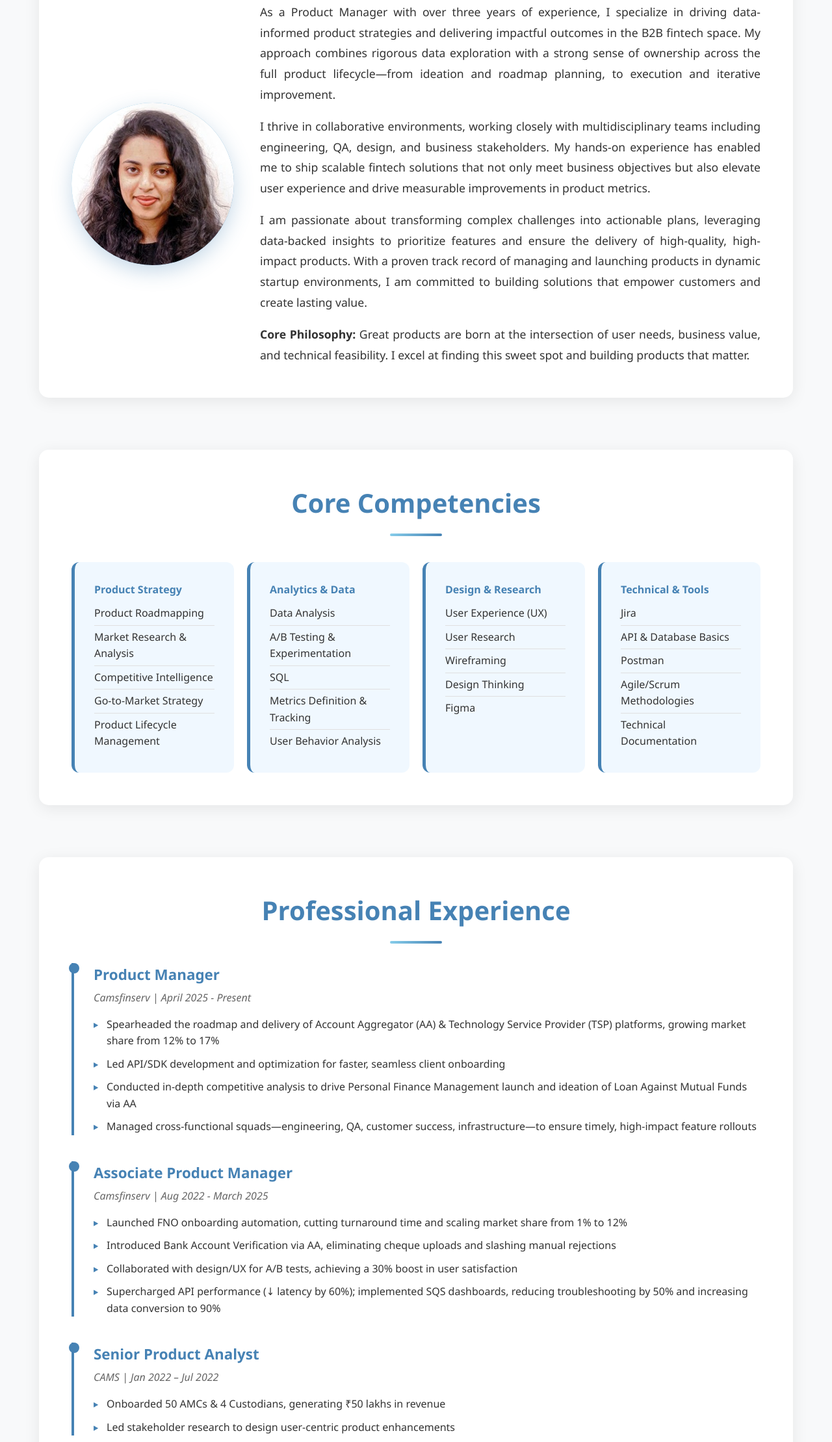
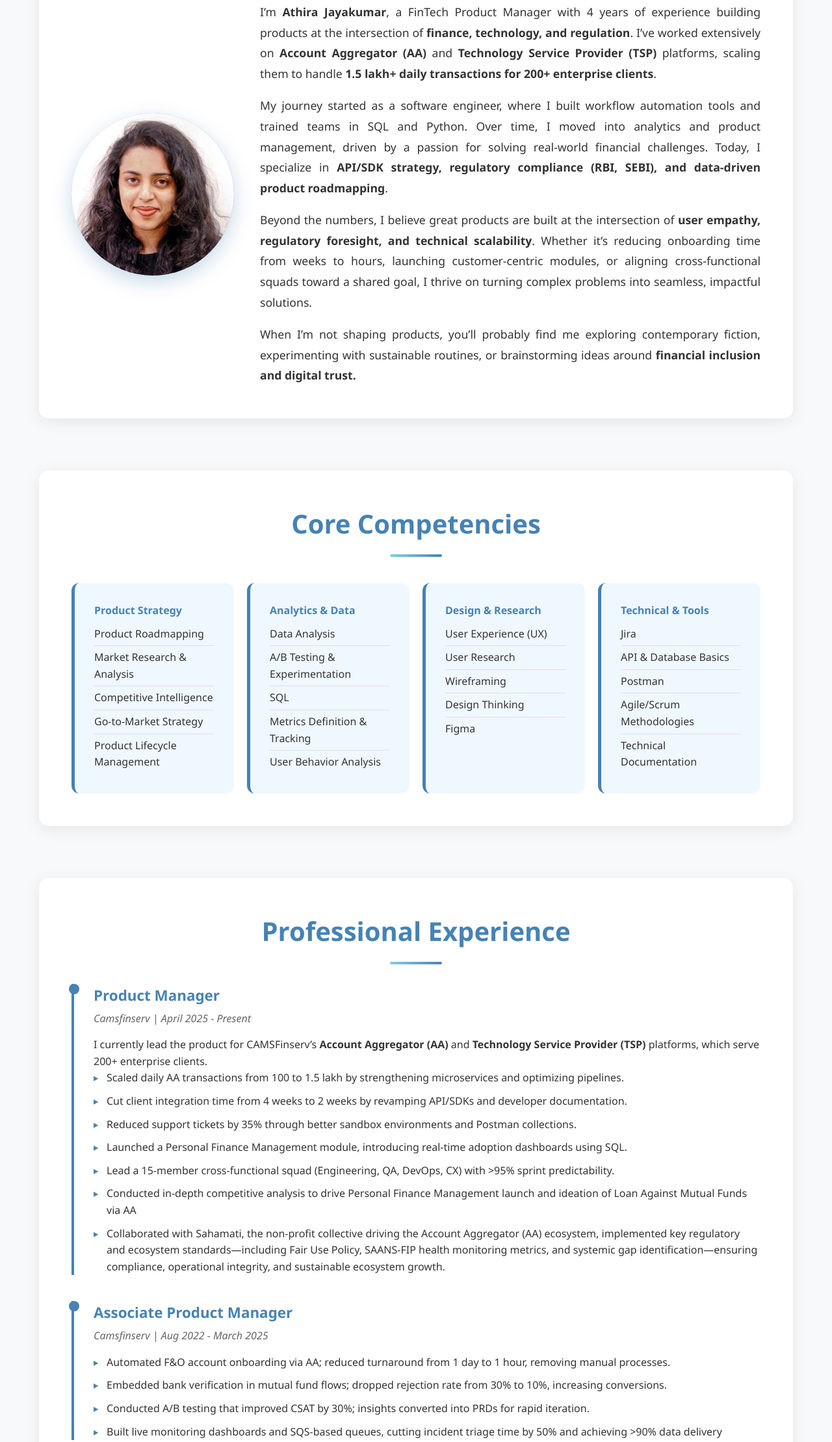
Before and after one commit to AthiraJayakumar-PM/Portfolio, a plain HTML site: page index.html in a window 1280 px wide. Shown: the part 564-2783 px from the top of the page at 65% size. Drawn offline with Linux system fonts and the light colour scheme.

Commit message:
Update index.html

```diff
--- a/index.html
+++ b/index.html
@@ -471,10 +471,10 @@
                 <div class="profile-image"><img src="image/athira.jpg" alt="Portfolio Image" width="250" height="250"/>
 				</div>
                 <div class="about-text">
-                    <p>As a Product Manager with over three years of experience, I specialize in driving data-informed product strategies and delivering impactful outcomes in the B2B fintech space. My approach combines rigorous data exploration with a strong sense of ownership across the full product lifecycle—from ideation and roadmap planning, to execution and iterative improvement.</p>
-                    <p>I thrive in collaborative environments, working closely with multidisciplinary teams including engineering, QA, design, and business stakeholders. My hands-on experience has enabled me to ship scalable fintech solutions that not only meet business objectives but also elevate user experience and drive measurable improvements in product metrics.</p>
-					<p>I am passionate about transforming complex challenges into actionable plans, leveraging data-backed insights to prioritize features and ensure the delivery of high-quality, high-impact products. With a proven track record of managing and launching products in dynamic startup environments, I am committed to building solutions that empower customers and create lasting value.</p>
-                    <p><strong>Core Philosophy:</strong> Great products are born at the intersection of user needs, business value, and technical feasibility. I excel at finding this sweet spot and building products that matter.</p>
+                    <p>I’m <strong>Athira Jayakumar</strong>, a FinTech Product Manager with 4 years of experience building products at the intersection of <strong>finance, technology, and regulation</strong>. I’ve worked extensively on <strong>Account Aggregator (AA)</strong> and <strong>Technology Service Provider (TSP)</strong> platforms, scaling them to handle <strong>1.5 lakh+ daily transactions for 200+ enterprise clients</strong>.</p>
+					<p>My journey started as a software engineer, where I built workflow automation tools and trained teams in SQL and Python. Over time, I moved into analytics and product management, driven by a passion for solving real-world financial challenges. Today, I specialize in <strong>API/SDK strategy, regulatory compliance (RBI, SEBI), and data-driven product roadmapping</strong>.</p>
+					<p>Beyond the numbers, I believe great products are built at the intersection of <strong>user empathy, regulatory foresight, and technical scalability</strong>. Whether it’s reducing onboarding time from weeks to hours, launching customer-centric modules, or aligning cross-functional squads toward a shared goal, I thrive on turning complex problems into seamless, impactful solutions.</p>
+					<p>When I’m not shaping products, you’ll probably find me exploring contemporary fiction, experimenting with sustainable routines, or brainstorming ideas around <strong>financial inclusion and digital trust.</strong></p>
                 </div>
             </div>
         </section>
@@ -532,10 +532,14 @@
                 <div class="job-title">Product Manager</div>
                 <div class="company-date">Camsfinserv | April 2025 - Present</div>
                 <ul class="achievements">
-                    <li>Spearheaded the roadmap and delivery of Account Aggregator (AA) & Technology Service Provider (TSP) platforms, growing market share from 12% to 17%</li>
-                    <li>Led API/SDK development and optimization for faster, seamless client onboarding</li>
+				I currently lead the product for CAMSFinserv’s <strong>Account Aggregator (AA)</strong> and <strong>Technology Service Provider (TSP)</strong> platforms, which serve 200+ enterprise clients.
+                    <li>Scaled daily AA transactions from 100 to 1.5 lakh by strengthening microservices and optimizing pipelines.</li>
+                    <li>Cut client integration time from 4 weeks to 2 weeks by revamping API/SDKs and developer documentation.</li>
+					<li>Reduced support tickets by 35% through better sandbox environments and Postman collections.</li>
+					<li>Launched a Personal Finance Management module, introducing real-time adoption dashboards using SQL.</li>
+					<li>Lead a 15-member cross-functional squad (Engineering, QA, DevOps, CX) with >95% sprint predictability.</li>
                     <li>Conducted in-depth competitive analysis to drive Personal Finance Management launch and ideation of Loan Against Mutual Funds via AA</li>
-                    <li>Managed cross-functional squads—engineering, QA, customer success, infrastructure—to ensure timely, high-impact feature rollouts</li>
+                    <li>Collaborated with Sahamati, the non-profit collective driving the Account Aggregator (AA) ecosystem, implemented key regulatory and ecosystem standards—including Fair Use Policy, SAANS-FIP health monitoring metrics, and systemic gap identification—ensuring compliance, operational integrity, and sustainable ecosystem growth.</li>
                 </ul>
             </div>
 
@@ -543,10 +547,10 @@
                 <div class="job-title">Associate Product Manager</div>
                 <div class="company-date">Camsfinserv | Aug 2022 - March 2025</div>
                 <ul class="achievements">
-                    <li>Launched FNO onboarding automation, cutting turnaround time and scaling market share from 1% to 12%</li>
-					<li>Introduced Bank Account Verification via AA, eliminating cheque uploads and slashing manual rejections</li>
-					<li>Collaborated with design/UX for A/B tests, achieving a 30% boost in user satisfaction</li>
-					<li>Supercharged API performance (↓ latency by 60%); implemented SQS dashboards, reducing troubleshooting by 50% and increasing data conversion to 90%</li>
+                    <li>Automated F&O account onboarding via AA; reduced turnaround from 1 day to 1 hour, removing manual processes.</li>
+					<li>Embedded bank verification in mutual fund flows; dropped rejection rate from 30% to 10%, increasing conversions.</li>
+					<li>Conducted A/B testing that improved CSAT by 30%; insights converted into PRDs for rapid iteration.</li>
+					<li>Built live monitoring dashboards and SQS-based queues, cutting incident triage time by 50% and achieving >90% data delivery</li>
                 </ul>
             </div>
 
@@ -554,8 +558,8 @@
                 <div class="job-title">Senior Product Analyst</div>
                 <div class="company-date">CAMS | Jan 2022 – Jul 2022</div>
                 <ul class="achievements">
-                    <li>Onboarded 50 AMCs & 4 Custodians, generating ₹50 lakhs in revenue</li>
-                    <li>Led stakeholder research to design user-centric product enhancements</li>
+                    <li>Onboarded 50 AMCs and 4 custodians to WealthServ; drove ₹50 lakh in implementation revenue.</li>
+                    <li>Conducted market and stakeholder research; defined backlogs and wireframes </li>
                 </ul>
             </div>
 
@@ -563,7 +567,8 @@
                 <div class="job-title">Senior Associate Analyst</div>
                 <div class="company-date">ICRA Ltd | Sep 2020 – Dec 2021</div>
                 <ul class="achievements">
-                    <li>Assessed creditworthiness for 20+ corporates using financial modeling & risk analysis</li>
+                    <li>Assessed credit profiles of 20+ companies (primarily textiles and breweries) via ratio and cash flow analysis.</li>
+					<li>Drafted rating notes and presented to committees, ensuring SEBI-compliant rating processes</li>
                 </ul>
             </div>
 
@@ -571,8 +576,8 @@
                 <div class="job-title">Systems Engineer</div>
                 <div class="company-date">Infosys Ltd | Aug 2015 – May 2017</div>
                 <ul class="achievements">
-                    <li>Developed internal web apps to automate workflows</li>
-                    <li>Trained 1,200+ employees in SQL, Python & PHP</li>
+                    <li>Developed internal workflow automation tools for budgeting</li>
+                    <li>Conducted SQL, Python, and PHP training for over 1,200 employees</li>
                 </ul>
             </div>
         </section>
@@ -581,7 +586,7 @@
             <h2>Key Projects & Achievements</h2>
             <div class="projects-grid">
                 <div class="project-card">
-                    <h3>Awarded MD Honors (CAMSFinserv - CAMS) for exceptional performance and dedication</h3>
+                    <h3>Awarded MD's Honor (CAMSFinserv - CAMS) for exceptional performance and dedication</h3>
                 </div>
 				<div class="project-card">
                     <h3>Recognized for seamless onboarding of 50 clients to the Wealthserv platform</h3>
```
